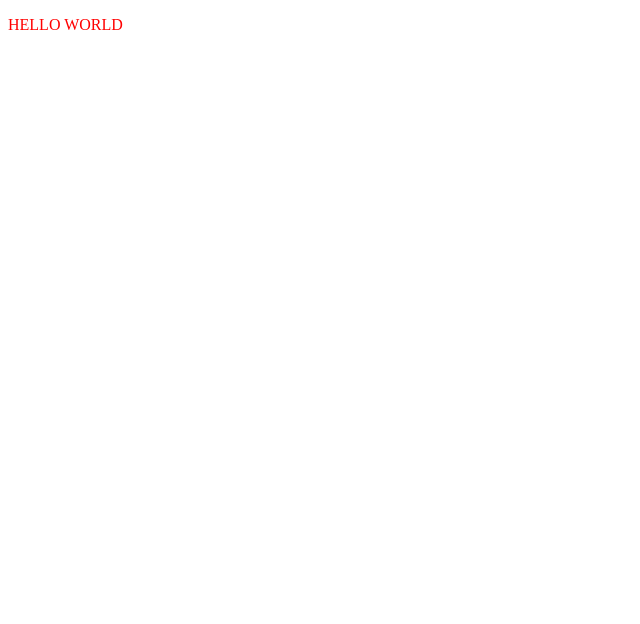
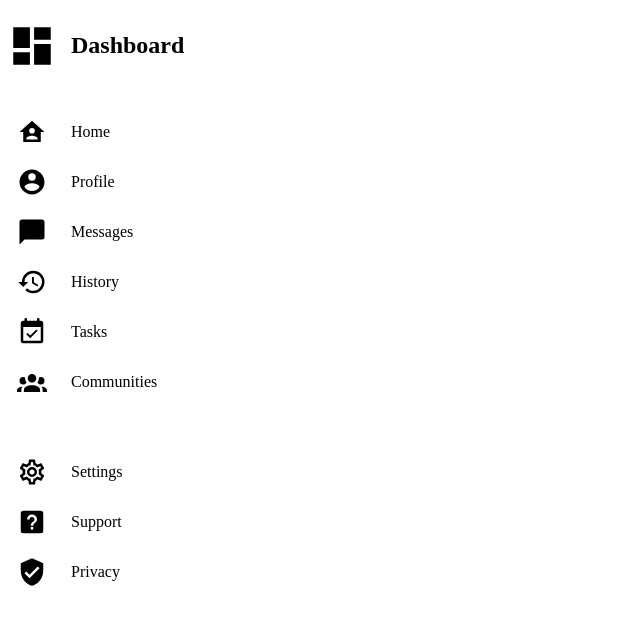
Before and after one commit to shalinekoh/dashboard-project, a plain HTML site: page index.html in a window 1280 px wide. Shown: the whole page, without its empty margins (0-640 px from the left). Drawn offline with Linux system fonts and the light colour scheme.

Commit message:
Add sidebar items

```diff
--- a/index.html
+++ b/index.html
@@ -8,6 +8,49 @@
     <link rel="stylesheet" href="styles.css">
 </head>
 <body>
-    <p>HELLO WORLD</p>
+    <div class="container">
+        <div class="sidebar">
+            <div class=sidebar-item id="main-logo">
+                <svg xmlns="http://www.w3.org/2000/svg" viewBox="0 0 24 24" height="50px"><title>view-dashboard</title><path d="M13,3V9H21V3M13,21H21V11H13M3,21H11V15H3M3,13H11V3H3V13Z" /></svg>
+                <p>Dashboard</p>
+            </div>
+            <div class=sidebar-item>
+                <svg xmlns="http://www.w3.org/2000/svg" viewBox="0 0 24 24" height="30px"><title>home-account</title><path d="M12,3L2,12H5V20H19V12H22L12,3M12,8.75A2.25,2.25 0 0,1 14.25,11A2.25,2.25 0 0,1 12,13.25A2.25,2.25 0 0,1 9.75,11A2.25,2.25 0 0,1 12,8.75M12,15C13.5,15 16.5,15.75 16.5,17.25V18H7.5V17.25C7.5,15.75 10.5,15 12,15Z" /></svg>
+                <p>Home</p>
+            </div>
+            <div class=sidebar-item>
+                <svg xmlns="http://www.w3.org/2000/svg" viewBox="0 0 24 24" height="30px"><title>account-circle</title><path d="M12,19.2C9.5,19.2 7.29,17.92 6,16C6.03,14 10,12.9 12,12.9C14,12.9 17.97,14 18,16C16.71,17.92 14.5,19.2 12,19.2M12,5A3,3 0 0,1 15,8A3,3 0 0,1 12,11A3,3 0 0,1 9,8A3,3 0 0,1 12,5M12,2A10,10 0 0,0 2,12A10,10 0 0,0 12,22A10,10 0 0,0 22,12C22,6.47 17.5,2 12,2Z" /></svg>
+                <p>Profile</p>
+            </div>
+            <div class=sidebar-item>
+                <svg xmlns="http://www.w3.org/2000/svg" viewBox="0 0 24 24" height="30px"><title>message</title><path d="M20,2H4A2,2 0 0,0 2,4V22L6,18H20A2,2 0 0,0 22,16V4C22,2.89 21.1,2 20,2Z" /></svg>
+                <p>Messages</p>
+            </div>
+            <div class=sidebar-item>
+                <svg xmlns="http://www.w3.org/2000/svg" viewBox="0 0 24 24" height="30px"><title>history</title><path d="M13.5,8H12V13L16.28,15.54L17,14.33L13.5,12.25V8M13,3A9,9 0 0,0 4,12H1L4.96,16.03L9,12H6A7,7 0 0,1 13,5A7,7 0 0,1 20,12A7,7 0 0,1 13,19C11.07,19 9.32,18.21 8.06,16.94L6.64,18.36C8.27,20 10.5,21 13,21A9,9 0 0,0 22,12A9,9 0 0,0 13,3" /></svg>
+                <p>History</p>
+            </div>
+            <div class=sidebar-item>
+                <svg xmlns="http://www.w3.org/2000/svg" viewBox="0 0 24 24" height="30px"><title>calendar-check</title><path d="M19,19H5V8H19M19,3H18V1H16V3H8V1H6V3H5C3.89,3 3,3.9 3,5V19A2,2 0 0,0 5,21H19A2,2 0 0,0 21,19V5A2,2 0 0,0 19,3M16.53,11.06L15.47,10L10.59,14.88L8.47,12.76L7.41,13.82L10.59,17L16.53,11.06Z" /></svg>
+                <p>Tasks</p>
+            </div>
+            <div class=sidebar-item id="community">
+                <svg xmlns="http://www.w3.org/2000/svg" viewBox="0 0 24 24" height="30px"><title>account-group</title><path d="M12,5.5A3.5,3.5 0 0,1 15.5,9A3.5,3.5 0 0,1 12,12.5A3.5,3.5 0 0,1 8.5,9A3.5,3.5 0 0,1 12,5.5M5,8C5.56,8 6.08,8.15 6.53,8.42C6.38,9.85 6.8,11.27 7.66,12.38C7.16,13.34 6.16,14 5,14A3,3 0 0,1 2,11A3,3 0 0,1 5,8M19,8A3,3 0 0,1 22,11A3,3 0 0,1 19,14C17.84,14 16.84,13.34 16.34,12.38C17.2,11.27 17.62,9.85 17.47,8.42C17.92,8.15 18.44,8 19,8M5.5,18.25C5.5,16.18 8.41,14.5 12,14.5C15.59,14.5 18.5,16.18 18.5,18.25V20H5.5V18.25M0,20V18.5C0,17.11 1.89,15.94 4.45,15.6C3.86,16.28 3.5,17.22 3.5,18.25V20H0M24,20H20.5V18.25C20.5,17.22 20.14,16.28 19.55,15.6C22.11,15.94 24,17.11 24,18.5V20Z" /></svg>
+                <p>Communities</p>
+            </div>
+            <div class=sidebar-item>
+                <svg xmlns="http://www.w3.org/2000/svg" viewBox="0 0 24 24" height="30px"><title>cog-outline</title><path d="M12,8A4,4 0 0,1 16,12A4,4 0 0,1 12,16A4,4 0 0,1 8,12A4,4 0 0,1 12,8M12,10A2,2 0 0,0 10,12A2,2 0 0,0 12,14A2,2 0 0,0 14,12A2,2 0 0,0 12,10M10,22C9.75,22 9.54,21.82 9.5,21.58L9.13,18.93C8.5,18.68 7.96,18.34 7.44,17.94L4.95,18.95C4.73,19.03 4.46,18.95 4.34,18.73L2.34,15.27C2.21,15.05 2.27,14.78 2.46,14.63L4.57,12.97L4.5,12L4.57,11L2.46,9.37C2.27,9.22 2.21,8.95 2.34,8.73L4.34,5.27C4.46,5.05 4.73,4.96 4.95,5.05L7.44,6.05C7.96,5.66 8.5,5.32 9.13,5.07L9.5,2.42C9.54,2.18 9.75,2 10,2H14C14.25,2 14.46,2.18 14.5,2.42L14.87,5.07C15.5,5.32 16.04,5.66 16.56,6.05L19.05,5.05C19.27,4.96 19.54,5.05 19.66,5.27L21.66,8.73C21.79,8.95 21.73,9.22 21.54,9.37L19.43,11L19.5,12L19.43,13L21.54,14.63C21.73,14.78 21.79,15.05 21.66,15.27L19.66,18.73C19.54,18.95 19.27,19.04 19.05,18.95L16.56,17.95C16.04,18.34 15.5,18.68 14.87,18.93L14.5,21.58C14.46,21.82 14.25,22 14,22H10M11.25,4L10.88,6.61C9.68,6.86 8.62,7.5 7.85,8.39L5.44,7.35L4.69,8.65L6.8,10.2C6.4,11.37 6.4,12.64 6.8,13.8L4.68,15.36L5.43,16.66L7.86,15.62C8.63,16.5 9.68,17.14 10.87,17.38L11.24,20H12.76L13.13,17.39C14.32,17.14 15.37,16.5 16.14,15.62L18.57,16.66L19.32,15.36L17.2,13.81C17.6,12.64 17.6,11.37 17.2,10.2L19.31,8.65L18.56,7.35L16.15,8.39C15.38,7.5 14.32,6.86 13.12,6.62L12.75,4H11.25Z" /></svg>
+                <p>Settings</p>
+            </div>
+            <div class=sidebar-item>
+                <svg xmlns="http://www.w3.org/2000/svg" viewBox="0 0 24 24" height="30px"><title>help-box</title><path d="M11,18H13V16H11V18M12,6A4,4 0 0,0 8,10H10A2,2 0 0,1 12,8A2,2 0 0,1 14,10C14,12 11,11.75 11,15H13C13,12.75 16,12.5 16,10A4,4 0 0,0 12,6M5,3H19A2,2 0 0,1 21,5V19A2,2 0 0,1 19,21H5A2,2 0 0,1 3,19V5A2,2 0 0,1 5,3Z" /></svg>
+                <p>Support</p>
+            </div>
+            <div class=sidebar-item>
+                <svg xmlns="http://www.w3.org/2000/svg" viewBox="0 0 24 24" height="30px"><title>shield-check</title><path d="M10,17L6,13L7.41,11.59L10,14.17L16.59,7.58L18,9M12,1L3,5V11C3,16.55 6.84,21.74 12,23C17.16,21.74 21,16.55 21,11V5L12,1Z" /></svg>
+                <p>Privacy</p>
+            </div>
+        </div>
+    </div>
 </body>
 </html>
--- a/styles.css
+++ b/styles.css
@@ -1,3 +1,24 @@
-p {
-    color: red;
+.sidebar {
+    display: grid;
 }
+
+.sidebar-item {
+    display: grid;
+    grid-template-columns: 48px 1fr;
+    gap: 15px;
+}
+
+#main-logo {
+    margin-bottom: 1.5rem;
+    font-size: x-large;
+    font-weight: bold;
+}
+
+#community {
+    margin-bottom: 2.5rem;
+}
+
+.sidebar-item > svg {
+    align-self: center;
+    justify-self: center;
+}
```
